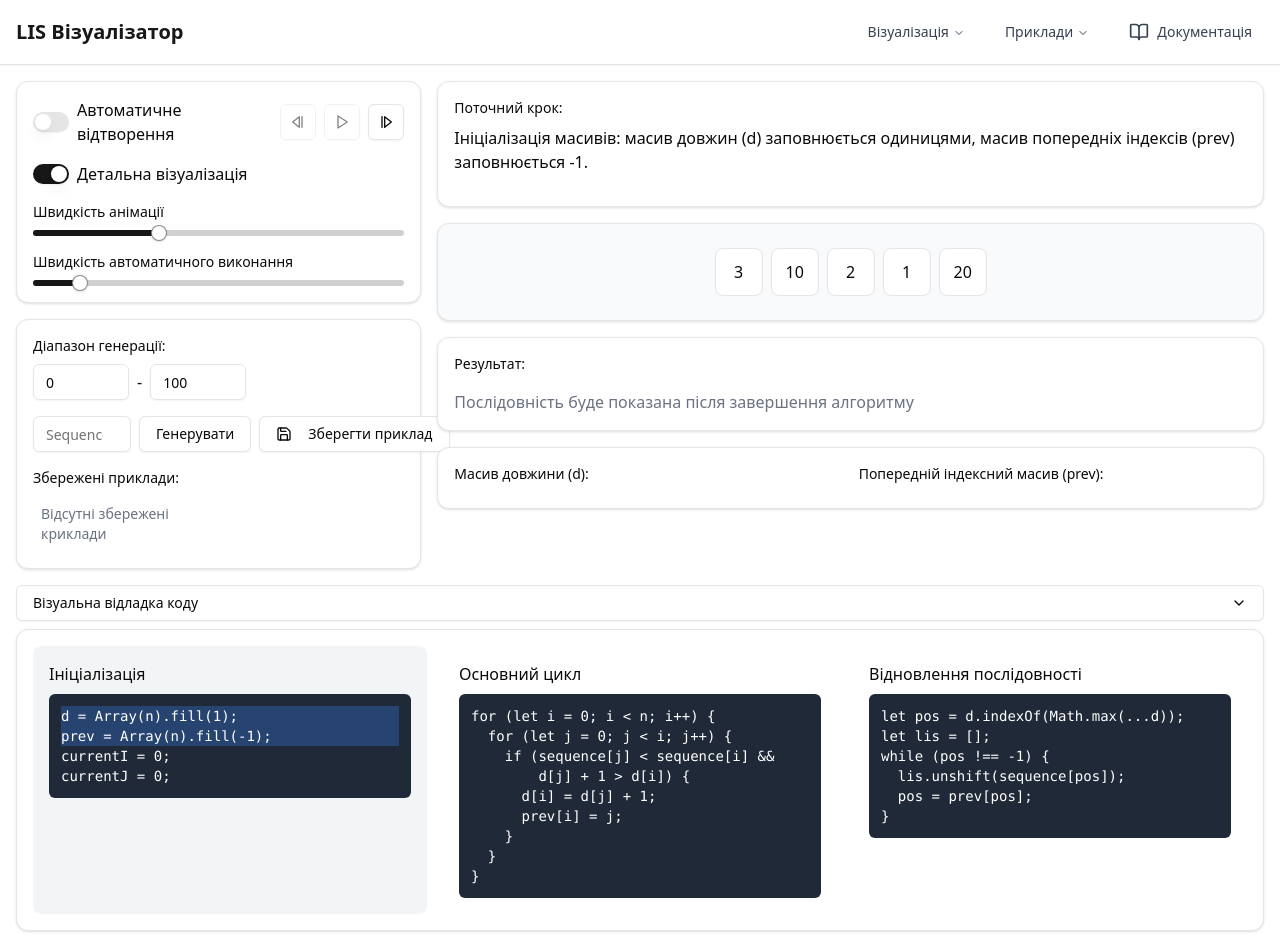
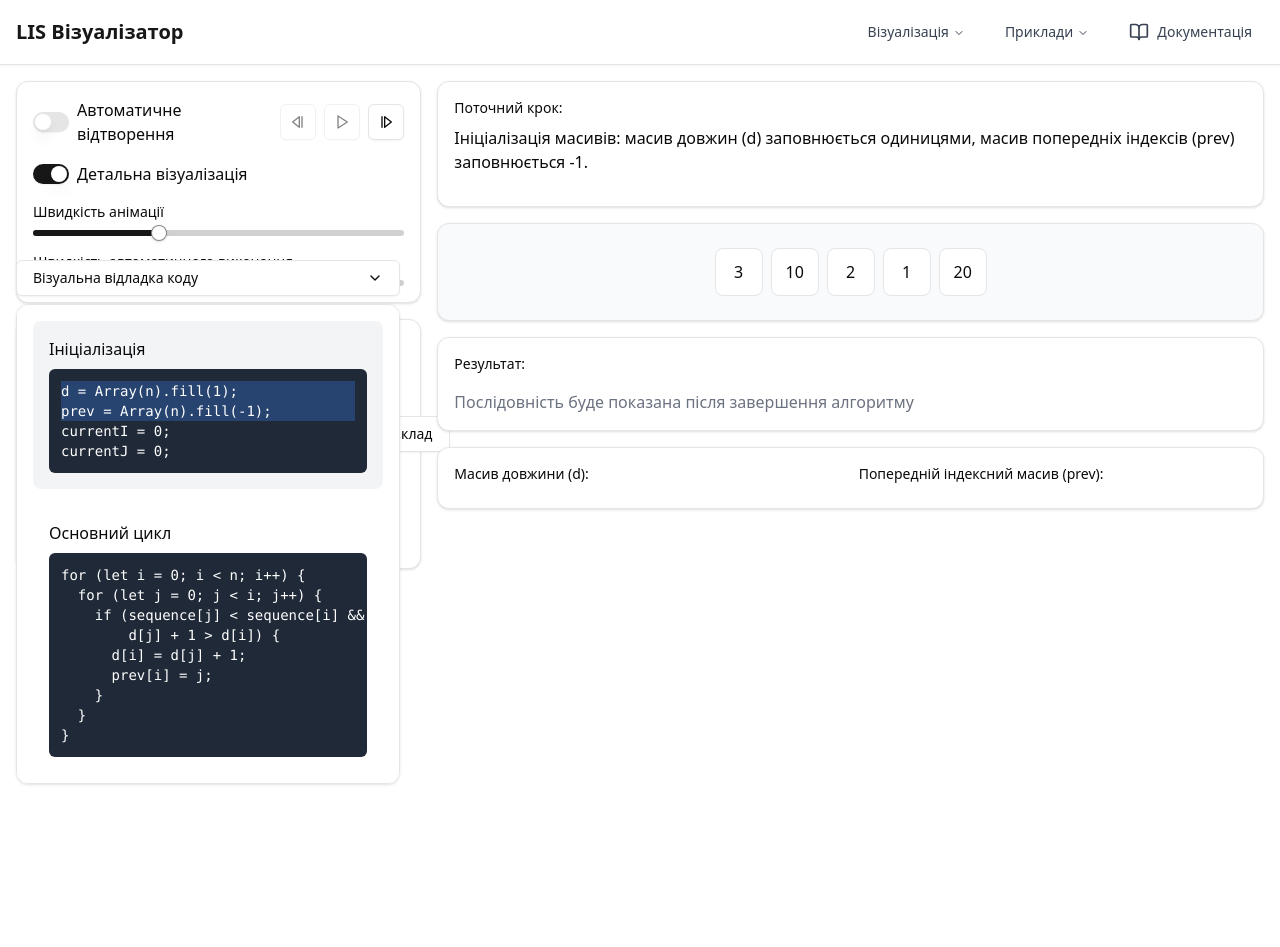
Before and after one commit to AndriiSalohub/LIS-visualisation, a React (Vite) app in the folder client/: page /visualization in a window 1280 px wide. Both pictures are taken after a click on the button "Візуальна відладка коду". After the commit the page ends 800 px from the top, so only its background shows below. Built offline with nearby package versions, Linux system fonts and the light colour scheme.

Commit message:
Change location and styles of CodeDebugger

```diff
--- a/client/src/components/CodeDebugger.jsx
+++ b/client/src/components/CodeDebugger.jsx
@@ -71,7 +71,7 @@ const CodeDebugger = ({ algorithmState, sequence }) => {
   const { section: activeSection, lines: activeLines } = getActiveLines();
 
   return (
-    <div className="mt-4">
+    <div className="fixed bottom-4 left-4 z-10 w-96">
       <Button
         variant="outline"
         className="w-full justify-between"
@@ -86,8 +86,8 @@ const CodeDebugger = ({ algorithmState, sequence }) => {
       </Button>
 
       {isOpen && (
-        <Card className="mt-2 p-4">
-          <div className="grid grid-cols-1 lg:grid-cols-3 gap-4">
+        <Card className="mt-2 p-4 max-h-[60vh] overflow-y-auto bg-white">
+          <div className="space-y-4">
             {Object.entries(codeStructure).map(([key, section]) => (
               <div
                 key={key}
```
